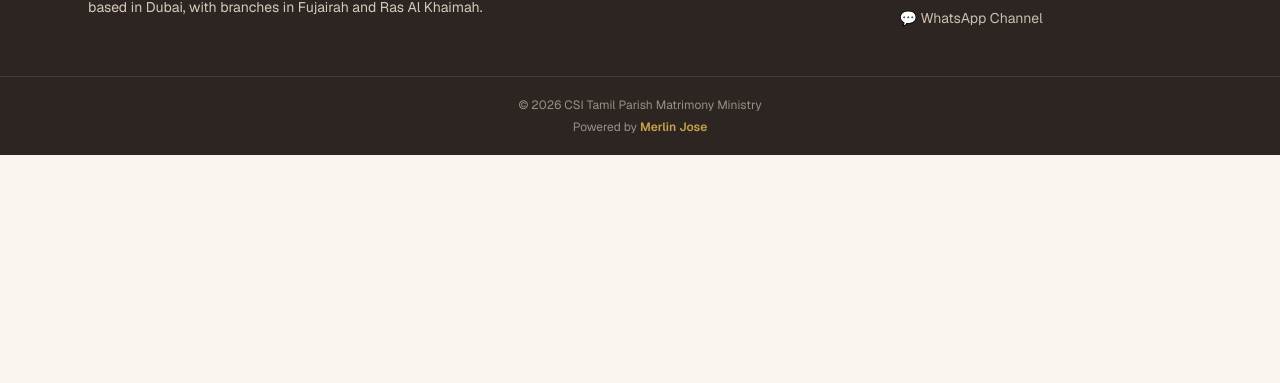
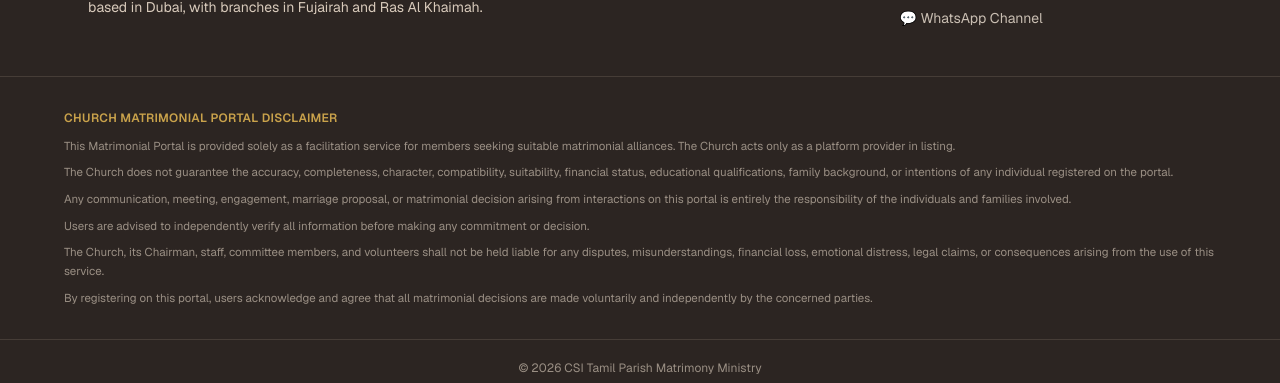
Before and after one commit to merlinjoset/Matrimony-portal, a Next.js app in the folder MarriagePortalWeb/: page / in a window 1280 px wide. Shown: the part 2031-2414 px from the top of the page. Before the commit the page ends 2186 px from the top, so only its background shows below. Built offline with nearby package versions, Linux system fonts and the light colour scheme; no server answers; the database is empty.

Commit message:
Add Church Matrimonial Portal disclaimer to the site footer

```diff
--- a/MarriagePortalWeb/src/components/site-footer.tsx
+++ b/MarriagePortalWeb/src/components/site-footer.tsx
@@ -48,6 +48,39 @@ export function SiteFooter() {
         </div>
       </div>
 
+      {/* Disclaimer */}
+      <div className="border-t border-[#463d37] px-6 py-8">
+        <div className="mx-auto max-w-6xl">
+          <h5 className="mb-2.5 text-[12px] font-semibold uppercase tracking-wide text-[#c9a24b]">
+            Church Matrimonial Portal Disclaimer
+          </h5>
+          <div className="space-y-2 text-[11.5px] leading-relaxed text-[#9a8f84]">
+            <p>
+              This Matrimonial Portal is provided solely as a facilitation service for members seeking suitable
+              matrimonial alliances. The Church acts only as a platform provider in listing.
+            </p>
+            <p>
+              The Church does not guarantee the accuracy, completeness, character, compatibility, suitability, financial
+              status, educational qualifications, family background, or intentions of any individual registered on the portal.
+            </p>
+            <p>
+              Any communication, meeting, engagement, marriage proposal, or matrimonial decision arising from interactions
+              on this portal is entirely the responsibility of the individuals and families involved.
+            </p>
+            <p>Users are advised to independently verify all information before making any commitment or decision.</p>
+            <p>
+              The Church, its Chairman, staff, committee members, and volunteers shall not be held liable for any disputes,
+              misunderstandings, financial loss, emotional distress, legal claims, or consequences arising from the use of
+              this service.
+            </p>
+            <p>
+              By registering on this portal, users acknowledge and agree that all matrimonial decisions are made voluntarily
+              and independently by the concerned parties.
+            </p>
+          </div>
+        </div>
+      </div>
+
       <div className="border-t border-[#463d37] py-5 text-center text-xs text-[#9a8f84]">
         <div>{t("foot_copy")}</div>
         <div className="mt-1.5">
```
